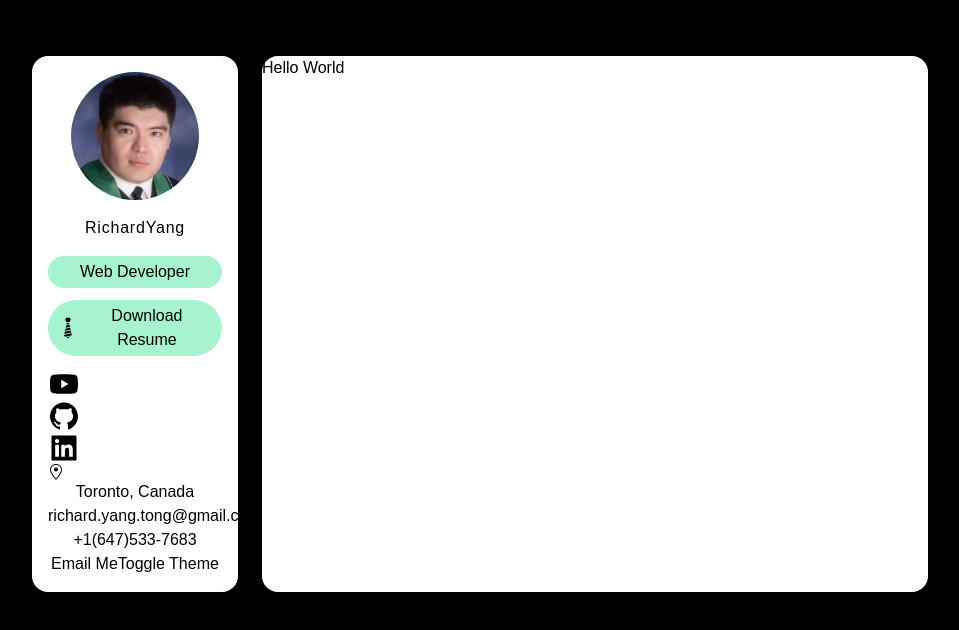
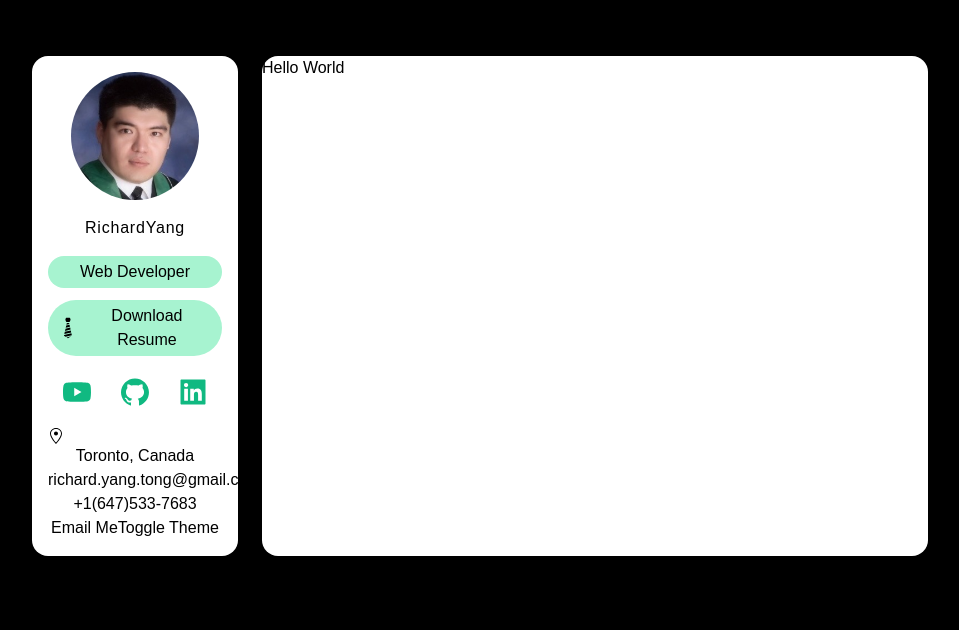
Before and after one commit to Dragontalker/nextjs-tailwindcss-portfolio, a Next.js app: page / in a window 1280 px wide. Shown: the top 630 px of the page, without its empty margins (160-1119 px from the left). Built offline with nearby package versions, Linux system fonts and the light colour scheme.

Commit message:
Added style for icons.

```diff
--- a/components/Sidebar.tsx
+++ b/components/Sidebar.tsx
@@ -23,7 +23,7 @@ const Sidebar = () => {
                 <GiTie className='w-6 h-6'/>Download Resume
             </a>
             {/* social icon */}
-            <div>
+            <div className='flex justify-around my-5 text-green-500 md:w-full'>
                 <a>
                     <AiFillYoutube className='w-8 h-8'/>
                 </a>
```
